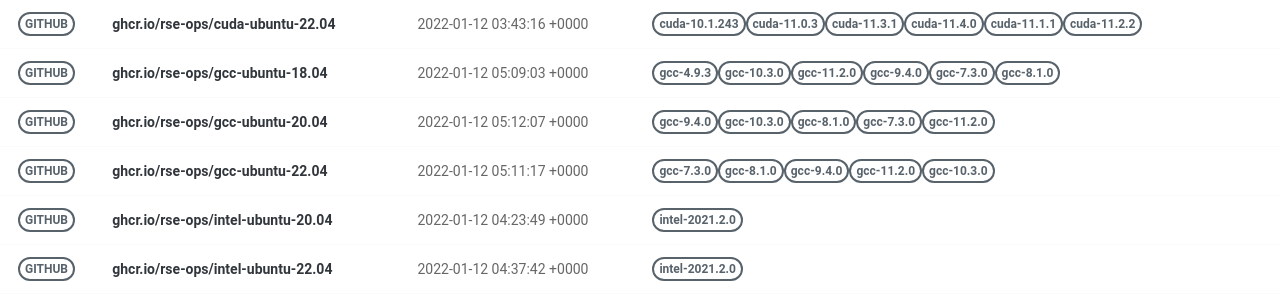
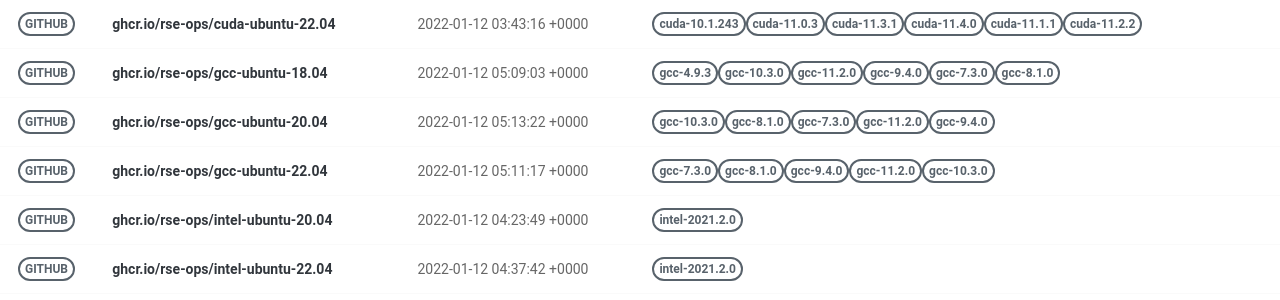
Before and after one commit to rse-ops/docker-images, a Jekyll site: the page built from pages/index.md, in a window 1280 px wide. Shown: the part 326-626 px from the top of the page. Built offline with Jekyll 4.4.1, drawn with Linux system fonts in a browser that asks for light colours; nearby versions of some CDN libraries.

Commit message:
Automated push to update library 2022-01-12

```diff
--- a/_library/ghcr.io-rse-ops-gcc-ubuntu-20.04.md
+++ b/_library/ghcr.io-rse-ops-gcc-ubuntu-20.04.md
@@ -1,14 +1,11 @@
 ---
 layout: container
 name: ghcr.io/rse-ops/gcc-ubuntu-20.04
-updated_at: 2022-01-12 05:12:07.245199
+updated_at: 2022-01-12 05:13:22.586102
 
 
 container_url: https://github.com/orgs/rse-ops/packages/container/package/gcc-ubuntu-20.04
 versions:
- - tag: gcc-9.4.0
-   dockerfile: https://github.com/rse-ops/docker-images/blob/main/ubuntu/gcc/Dockerfile
-   manifest: https://crane.ggcr.dev/manifest/ghcr.io/rse-ops/gcc-ubuntu-20.04:gcc-9.4.0
  - tag: gcc-10.3.0
    dockerfile: https://github.com/rse-ops/docker-images/blob/main/ubuntu/gcc/Dockerfile
    manifest: https://crane.ggcr.dev/manifest/ghcr.io/rse-ops/gcc-ubuntu-20.04:gcc-10.3.0
```
Also changed, not shown: other parts of _library/ghcr.io-rse-ops-gcc-ubuntu-20.04.md (+3 -0 lines).
